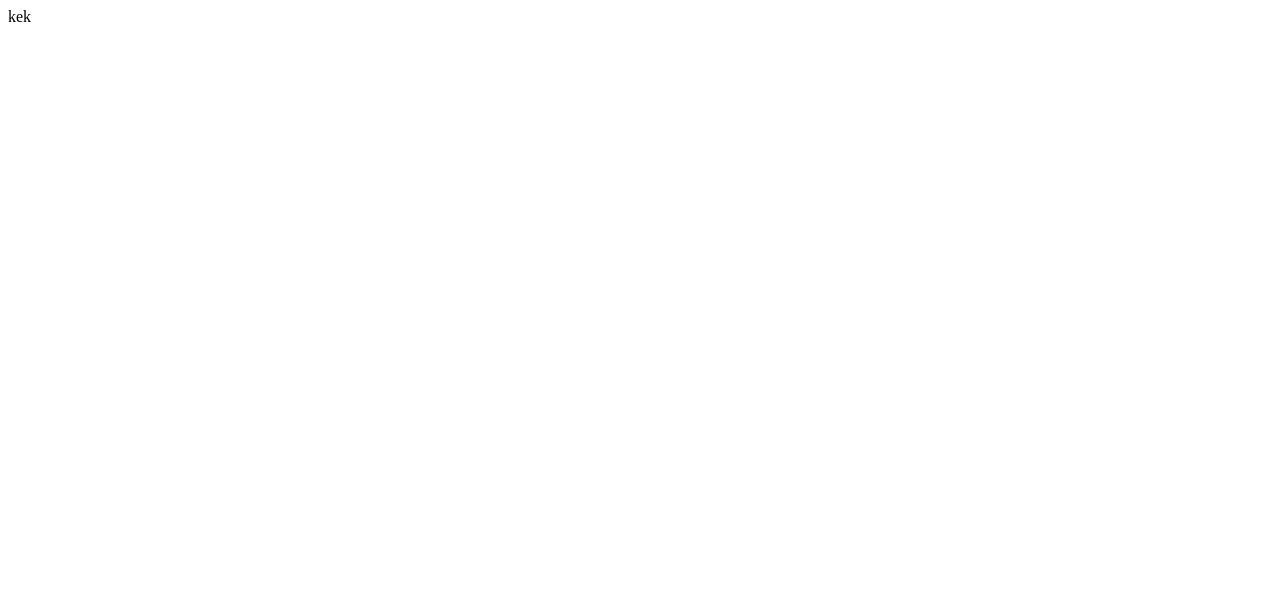
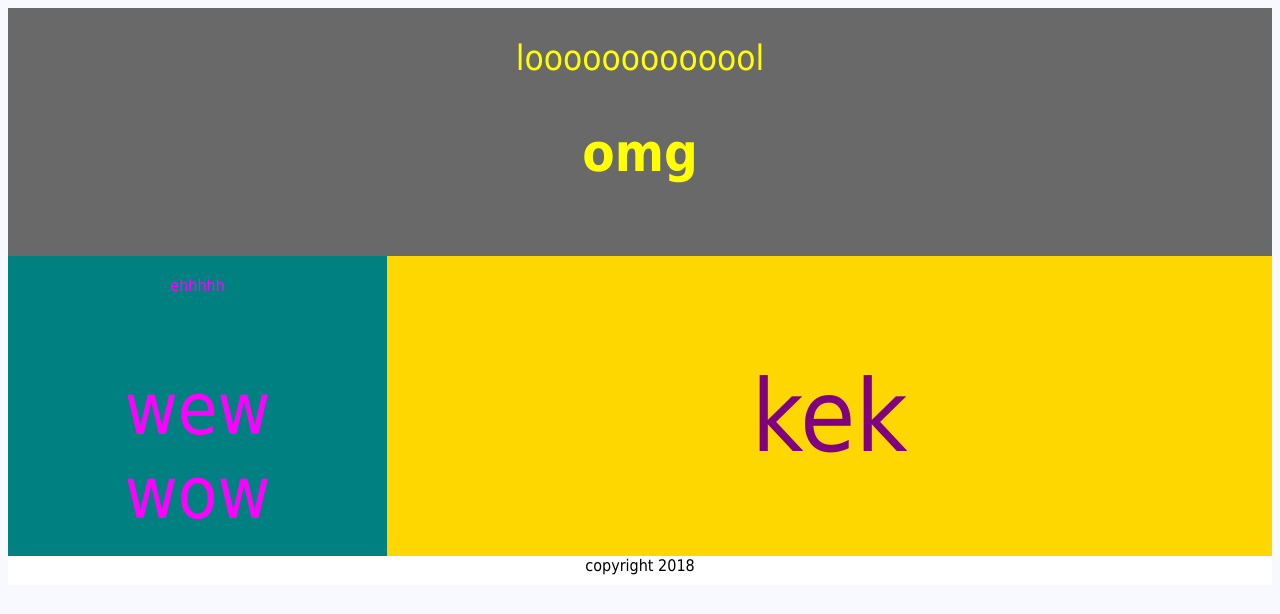
Before and after one commit to NOboz/www2018, a plain HTML site: page index.html in a window 1280 px wide. Drawn offline with Linux system fonts and the light colour scheme.

Commit message:
sssaggQQQQ

```diff
--- a/index.html
+++ b/index.html
@@ -1,10 +1,75 @@
 <html>
   <head>
     <title>my lulz project</title>
+<style>
+* {
+box-sizing:border-box;
+
+}
+body {
+font-family:Tahoma;
+background-color:#F8F8FF;
+color:fuchsia;
+text-align:center;
+}
+header {
+background-color:#696969;
+padding:30px;
+text-align:center;
+font-size:35px;
+color:yellow;
+width:default;
+height:default;
+}
+nav {
+float:left;
+width:30%;
+height:300px;
+background:teal;
+padding:20px;
+}
+nav ul {
+list-style-type:none;
+padding:0;
+font-size:72px;
+}
+article {
+float:left;
+padding:2px;
+width:70%;
+height:300px;
+min-height:300px;
+background-color:gold;
+color:purple;
+font-size:100px;
+}
+footer {
+background-color:white;
+padding:10px;
+text-align:center;
+color:black;
+}
+</style>
   </head>
   <body>
+<header>
+looooooooooool
+<h2>omg</h2>
+</header>
+<nav>
+ehhhhh
+<ul>
+<li>wew</li>
+<li>wow</li>
+</ul>
+</nav>
+<article>
     <p>
       kek
     </p>
+</article>
+<footer>
+copyright 2018
+</footer>
   </body>
 </html>
```
